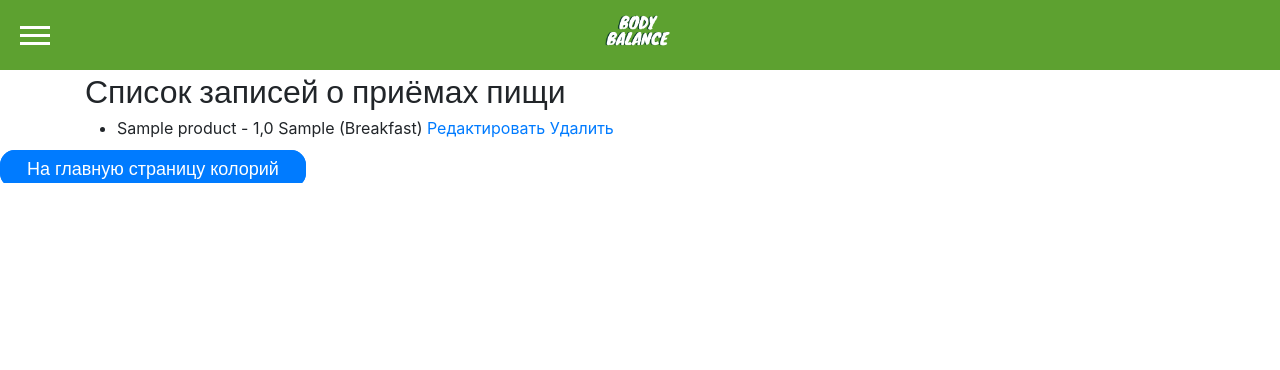
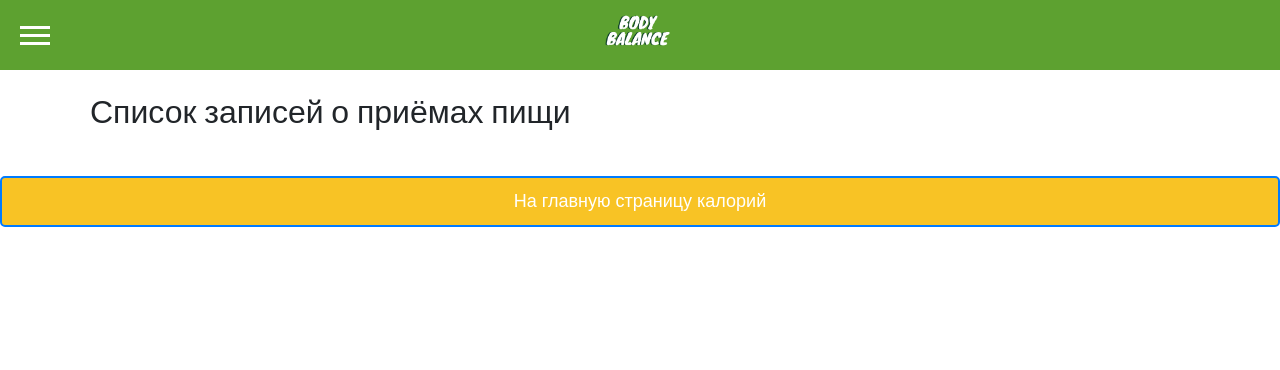
Before and after one commit to TDPS-Cource-woek/Fitness-app, a Django app: page /colories/meal_record/ in a window 1280 px wide. Shown: the top 370 px of the page. Run offline with Django 5.2, Linux system fonts and the light colour scheme; a user stored in the database is signed in; tables that the repository leaves empty hold one stand-in row (values such as "Sample post"); some libraries are stand-ins or nearby versions.

Commit message:
Some fixtures in frontend

```diff
--- /dev/null
+++ b/Desktop/Fitnes_app/Fitnes/Colories/static/colories/css/meal_record_read.css
@@ -0,0 +1,53 @@
+/* colories/static/colories/css/meal_records_read.css */
+
+.container {
+    padding: 20px;
+}
+
+.record-list {
+    display: grid; /* Use grid layout */
+    grid-template-columns: repeat(3, 1fr); /* Two equal columns */
+    gap: 10px;   /* Space between items */
+}
+
+.record-item {
+    background-color: #f6f6f3;
+    border-radius: 10px;
+    padding: 15px;
+    box-shadow: 0 2px 4px rgba(0, 0, 0, 0.1);
+    display: flex;
+    justify-content: space-between;
+    align-items: center;
+    flex-direction: column; /* Align items vertically within each item*/
+}
+
+.record-date {
+    font-size: 0.8em;
+    color: #777;
+    margin-bottom: 5px;
+    display: block;
+}
+
+.record-actions {
+    white-space: nowrap;
+}
+
+.record-actions a {
+    margin-left: 10px;
+}
+
+.btn-primary {
+    text-align: center;
+    display: inline-block;
+    padding: 10px 20px;
+    background-color: #f8c325;
+    color: white;
+    text-decoration: none;
+    border-radius: 5px;
+    margin-top:20px;
+}
+
+.btn-primary:hover {
+    background-color: #28a745;
+
+}
--- a/Desktop/Fitnes_app/Fitnes/Colories/templates/colories/meal_record_read.html
+++ b/Desktop/Fitnes_app/Fitnes/Colories/templates/colories/meal_record_read.html
@@ -1,19 +1,24 @@
-<!-- colories/templates/colories/meal_records_read.html -->
 {% extends "main/base.html" %}
 {% load static %}
 
 {% block content %}
+<link rel="stylesheet" href="{% static 'colories/css/meal_record_read.css' %}">
+
 <div class="container">
     <h2>{{ title }}</h2>
-    <ul>
+    <div class="record-list">  <!-- Use a div instead of ul -->
         {% for record in meal_records %}
-            <li>
-                {{ record.product.name }} - {{ record.measure }} {{ record.product.measurement_unit }} ({{ record.category }})
-                <a href="{% url 'meal_record_update' record.id %}">Редактировать</a>
-                <a href="{% url 'meal_record_delete' record.id %}">Удалить</a>
-            </li>
+            <div class="record-item">  <!-- Use a div instead of li -->
+                <div class="record-content">
+                    {{ record.product.name }} - {{ record.measure }} {{ record.product.measurement_unit }} ({{ record.category }})
+                </div>
+                <div class="record-actions">
+                    <a href="{% url 'meal_record_update' record.id %}">Редактировать</a>
+                    <a href="{% url 'meal_record_delete' record.id %}">Удалить</a>
+                </div>
+            </div>
         {% endfor %}
-    </ul>
+    </div>
 </div>
-<a class="btn-primary" href="{%url 'index-colories' %}">На главную страницу колорий</a>
+<a class="btn-primary" href="{%url 'index-colories' %}">На главную страницу калорий</a>
 {% endblock %}
--- a/Desktop/Fitnes_app/Fitnes/Colories/views.py
+++ b/Desktop/Fitnes_app/Fitnes/Colories/views.py
@@ -13,7 +13,7 @@ from datetime import datetime, timedelta, date
 from Profiles.models import UserCaloryProfile
 from django.urls import reverse
 import plotly.express as px # type: ignore
-
+from django.utils import timezone
 
 def colory_dynamic(request):
     user_id = request.user.id
@@ -202,10 +202,13 @@ def macronutrient_chart(request, user_id, proteins_sum, fats_sum, carbs_sum):
                                   showlegend=False,
                                   textinfo='none')])
     fig.update_layout(
+        margin=dict(l=0, r=0, b=0, t=0),
         paper_bgcolor="#f0f0f0",  # Цвет фона графика
-        plot_bgcolor="#f0f0f0"  # Цвет области графика
+        plot_bgcolor="#f0f0f0",  # Цвет области графика
+        width=200,  # Ширина в пикселях
+        height=200
     )
-    chart = fig.to_html()
+    chart = fig.to_html(config={'responsive': False})
 
     return chart
 
@@ -269,7 +272,14 @@ def meal_record_create(request):
 
 @login_required
 def meal_records_read(request):
-    meal_records = MealRecord.objects.filter(user=request.user)
+    today = timezone.now().date()
+    tomorrow = today + timedelta(days=1)
+    meal_records = MealRecord.objects.filter(
+        user=request.user,
+        meal_time__gte=today,  # Greater than or equal to today
+        meal_time__lt=tomorrow # Less than tomorrow (i.e., before tomorrow starts)
+    ).order_by('-meal_time')
+
     context = {
         'title': 'Список записей о приёмах пищи',
         'meal_records': meal_records,
--- a/Desktop/Fitnes_app/Fitnes/Main/static/main/css/base.css
+++ b/Desktop/Fitnes_app/Fitnes/Main/static/main/css/base.css
@@ -24,10 +24,11 @@
 }
 
 .logout {
+
     margin-left: 600px;
     color: white;
     color: white;
-    justify-content: right;
+    justify-content: left;
 }
 
 .logout:hover {
--- a/Desktop/Fitnes_app/Fitnes/Main/static/main/css/index.css
+++ b/Desktop/Fitnes_app/Fitnes/Main/static/main/css/index.css
@@ -57,14 +57,13 @@ a {
   }
 
 .logout {
-    margin-left: 600px;
-    color: #333;
+    margin-left: 100px;
     color: #333;
     justify-content: right;
 }
 
 .logout:hover {
-    margin-left: 600px;
+    margin-left: 100px;
     color: #5DA130;
     text-decoration: none;
     justify-content: right;
```
Also changed, not shown: Desktop/Fitnes_app/Fitnes/Colories/static/colories/css/styles_colories.css (+43 -4 lines), Desktop/Fitnes_app/Fitnes/Colories/templates/colories/index.html (+16 -7 lines), Desktop/Fitnes_app/Fitnes/Main/templates/main/index.html (+0 -8 lines).
